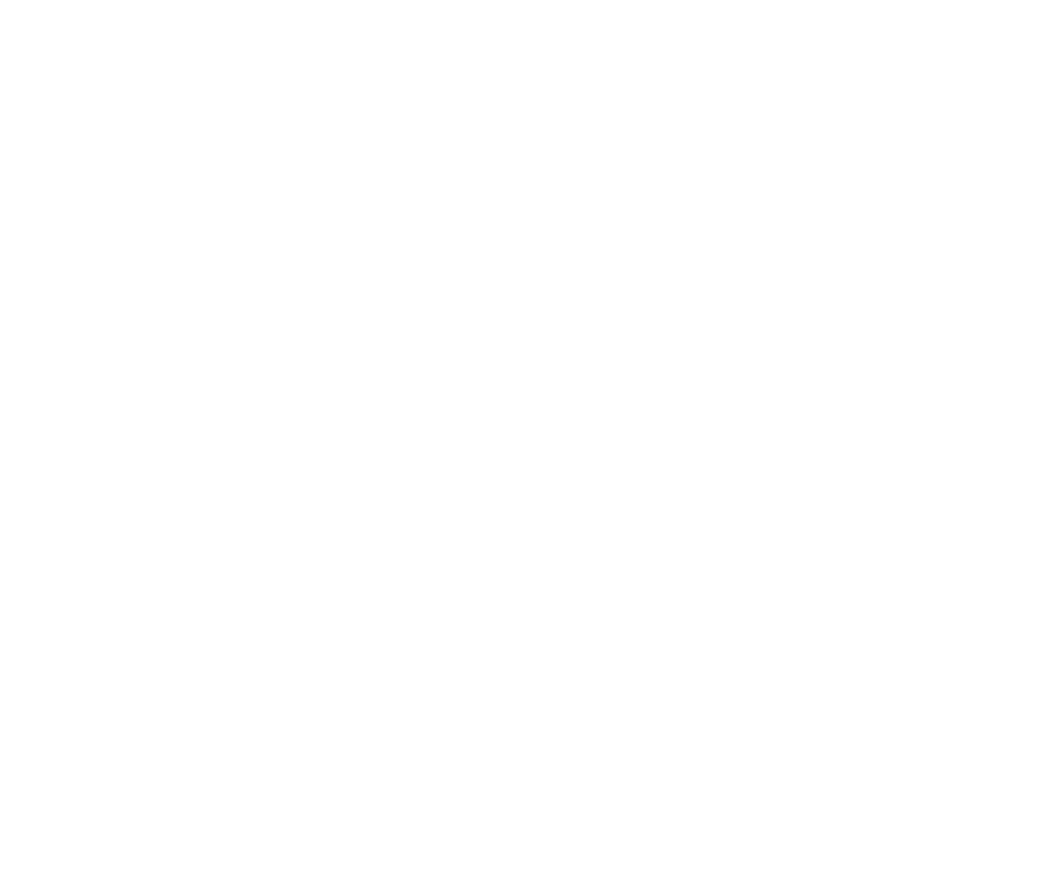
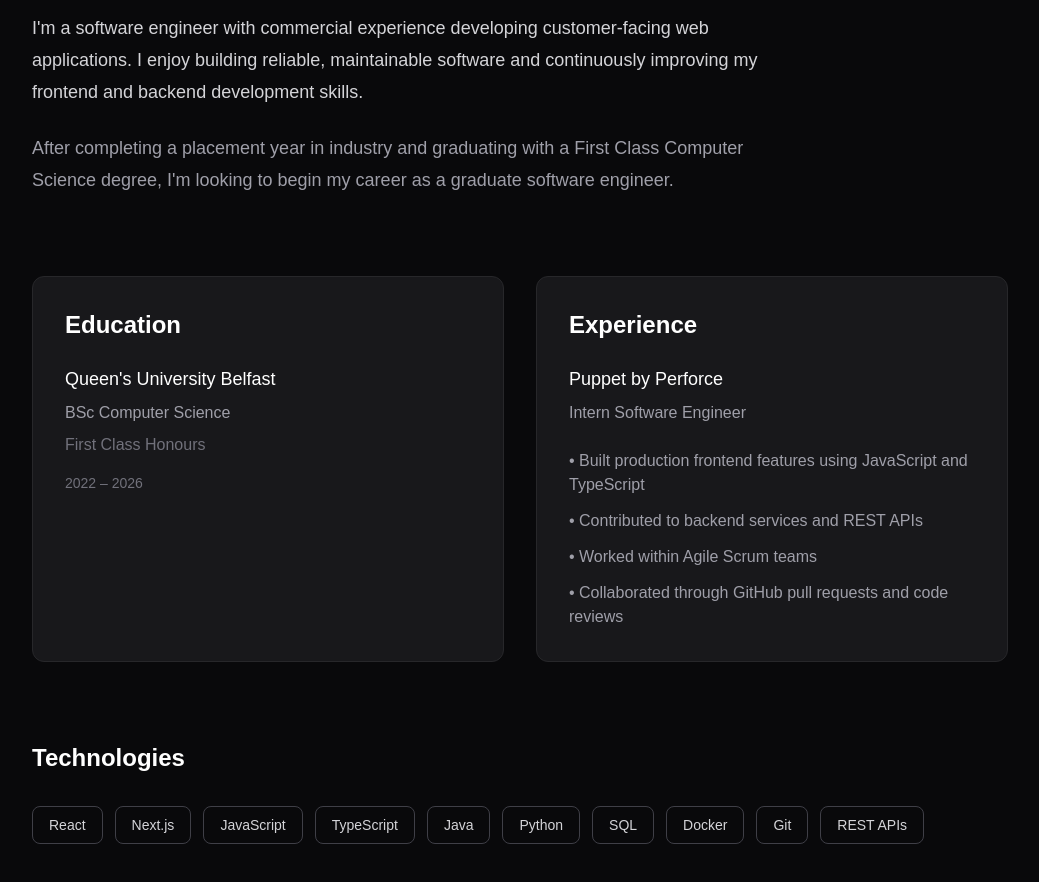
Before and after one commit to maxgannon25/nextjs-portfolio, a Next.js app: page /about in a window 1280 px wide. Shown: the part 220-1102 px from the top of the page, without its empty margins (120-1159 px from the left). Before the commit the page ends 800 px from the top, so only its background shows below. Built offline with nearby package versions, Linux system fonts and the light colour scheme.

Commit message:
Implement About page

```diff
--- a/src/app/about/page.js
+++ b/src/app/about/page.js
@@ -1,7 +1,9 @@
-export default function About() {
+import About from "@/components/About";
+
+export default function Page() {
   return (
-    <section className="pt-32 px-8">
-      <h1 className="text-5xl font-bold">About Me</h1>
-    </section>
+    <main className="bg-zinc-950 text-white">
+      <About />
+    </main>
   );
 }
--- a/src/components/About.jsx
+++ b/src/components/About.jsx
@@ -1,7 +1,112 @@
 export default function About() {
   return (
-    <nav>
-      About
-    </nav>
+    <section className="min-h-screen bg-zinc-950 text-white">
+      <div className="mx-auto max-w-5xl px-6 py-24">
+
+        {/* Heading */}
+        <div className="mb-20">
+          <h1 className="text-4xl font-bold">About</h1>
+          <div className="mt-3 h-1 w-16 rounded bg-blue-500"></div>
+        </div>
+
+        {/* Introduction */}
+        <div className="mb-20 max-w-3xl">
+          <p className="mb-6 text-lg leading-8 text-zinc-300">
+            I'm a software engineer with commercial experience developing
+            customer-facing web applications. I enjoy building reliable,
+            maintainable software and continuously improving my frontend and
+            backend development skills.
+          </p>
+
+          <p className="text-lg leading-8 text-zinc-400">
+            After completing a placement year in industry and graduating with a
+            First Class Computer Science degree, I'm looking to begin my career
+            as a graduate software engineer.
+          </p>
+        </div>
+
+        {/* Cards */}
+        <div className="grid gap-8 md:grid-cols-2">
+
+          {/* Education */}
+          <div className="rounded-xl border border-zinc-800 bg-zinc-900 p-8">
+            <h2 className="mb-6 text-2xl font-semibold">
+              Education
+            </h2>
+
+            <h3 className="text-lg font-medium">
+              Queen's University Belfast
+            </h3>
+
+            <p className="mt-2 text-zinc-400">
+              BSc Computer Science
+            </p>
+
+            <p className="mt-2 text-zinc-500">
+              First Class Honours
+            </p>
+
+            <p className="mt-4 text-sm text-zinc-500">
+              2022 – 2026
+            </p>
+          </div>
+
+          {/* Experience */}
+          <div className="rounded-xl border border-zinc-800 bg-zinc-900 p-8">
+            <h2 className="mb-6 text-2xl font-semibold">
+              Experience
+            </h2>
+
+            <h3 className="text-lg font-medium">
+              Puppet by Perforce
+            </h3>
+
+            <p className="mt-2 text-zinc-400">
+              Intern Software Engineer
+            </p>
+
+            <ul className="mt-6 space-y-3 text-zinc-400">
+              <li>• Built production frontend features using JavaScript and TypeScript</li>
+              <li>• Contributed to backend services and REST APIs</li>
+              <li>• Worked within Agile Scrum teams</li>
+              <li>• Collaborated through GitHub pull requests and code reviews</li>
+            </ul>
+          </div>
+
+        </div>
+
+        {/* Technologies */}
+        <div className="mt-20">
+          <h2 className="mb-8 text-2xl font-semibold">
+            Technologies
+          </h2>
+
+          <div className="flex flex-wrap gap-3">
+
+            {[
+              "React",
+              "Next.js",
+              "JavaScript",
+              "TypeScript",
+              "Java",
+              "Python",
+              "SQL",
+              "Docker",
+              "Git",
+              "REST APIs",
+            ].map((tech) => (
+              <span
+                key={tech}
+                className="rounded-lg border border-zinc-700 px-4 py-2 text-sm text-zinc-300"
+              >
+                {tech}
+              </span>
+            ))}
+
+          </div>
+        </div>
+
+      </div>
+    </section>
   );
 }
```
